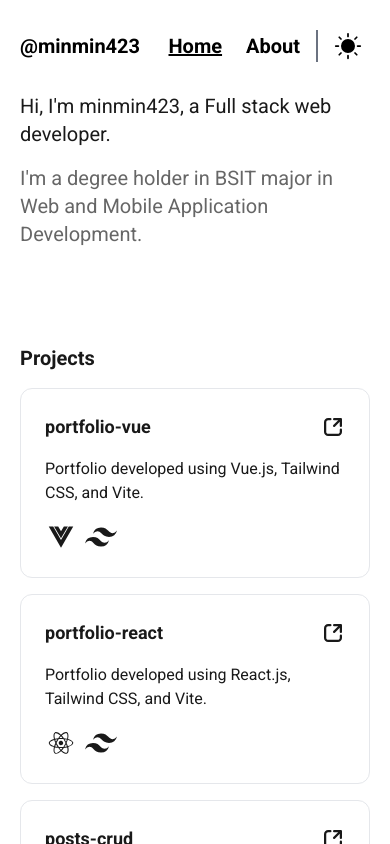
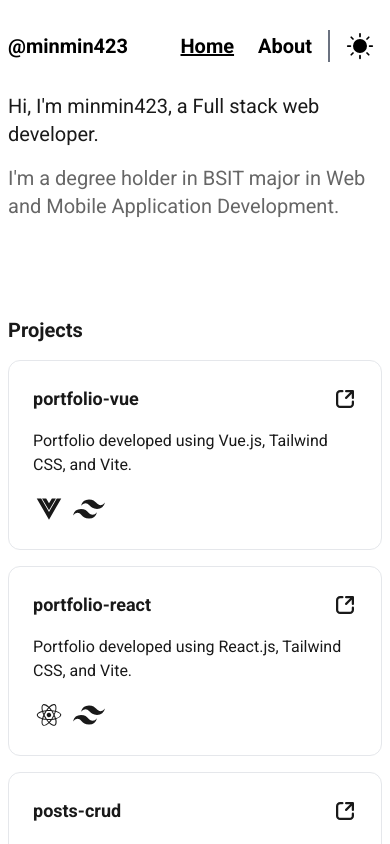
Before and after one commit to minmin423/portfolio-vue, a Vue app: page / in a window 390 px wide. Shown: the top 844 px of the page. Built offline with nearby package versions, Linux system fonts and the light colour scheme; some icons are missing.

Commit message:
Update App.vue

```diff
--- a/src/App.vue
+++ b/src/App.vue
@@ -14,7 +14,7 @@ const navItemClicked = ref(0);
 </script>
 
 <template>
-  <div class="max-w-[1440px] mx-auto px-5 font-roboto dark:bg-black/95 dark:text-white" :class="{ 'dark' : isDark }">
+  <div class="max-w-[1440px] mx-auto px-2 md:px-5 font-roboto dark:bg-black/95 dark:text-white" :class="{ 'dark' : isDark }">
     <nav class="w-full flex justify-between items-center font-semibold py-6 text-xl">
       <div>@minmin423</div>
 
```
